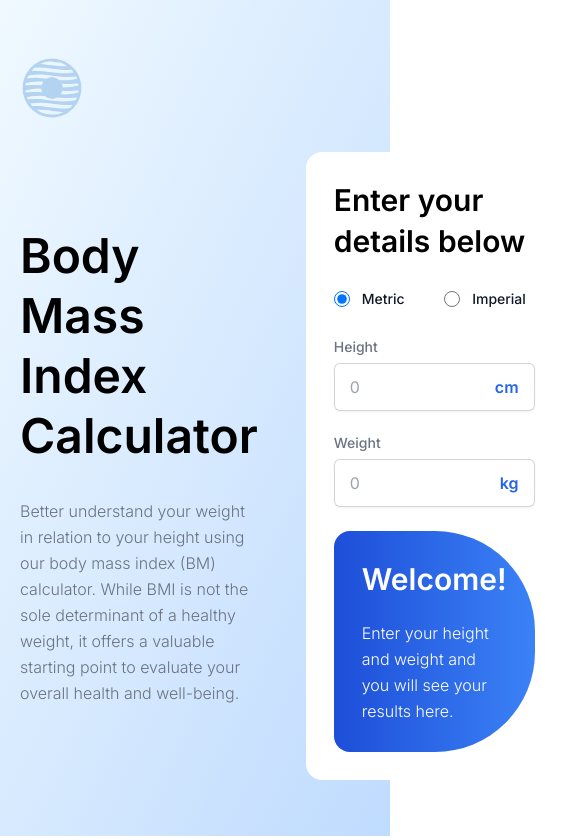
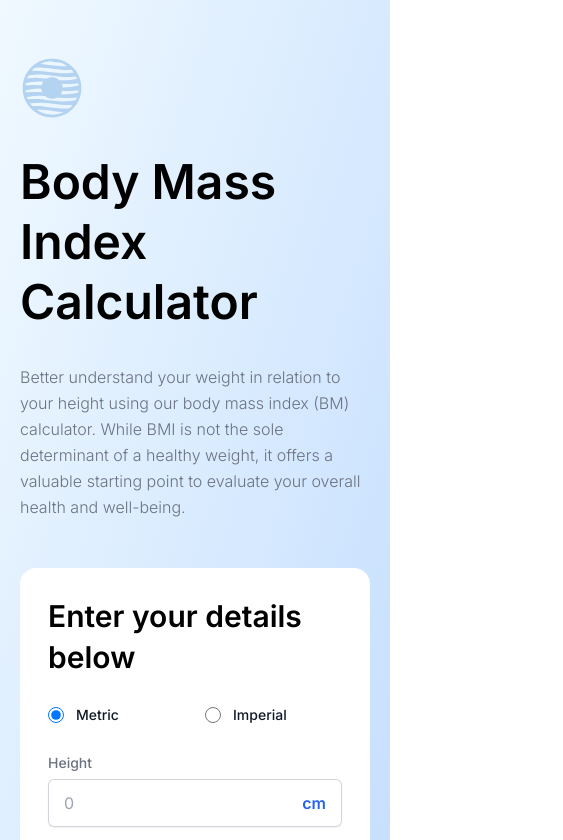
Before and after one commit to chungvuiloong/bmi_calculator, a Next.js app: page / in a window 390 px wide. Shown: the top 840 px of the page, 563 px wide, since content can reach past the window. Built offline with nearby package versions, Linux system fonts and the light colour scheme.

Commit message:
Added sm and md view for flex.

```diff
--- a/src/components/HeroBanner/index.tsx
+++ b/src/components/HeroBanner/index.tsx
@@ -98,7 +98,7 @@ export  const HeroBanner = () => {
                 <div className='px-5 md:px-8 xl:px-32 '>
                     <div className='container mx-auto'>
                         <Image src={Blue_wavey_circle} alt='Blue circle' className='mb-8'/>
-                        <div className='flex lg:gap-20 gap-12'>
+                        <div className='flex lg:flex-row flex-col lg:gap-20 gap-12'>
                             <div className='basis-1/2 flex flex-col justify-center gap-8'>
                                 <Typography variant='h1'>Body Mass<br/>Index Calculator</Typography>
                                 <Typography variant='paragraph'>
```
